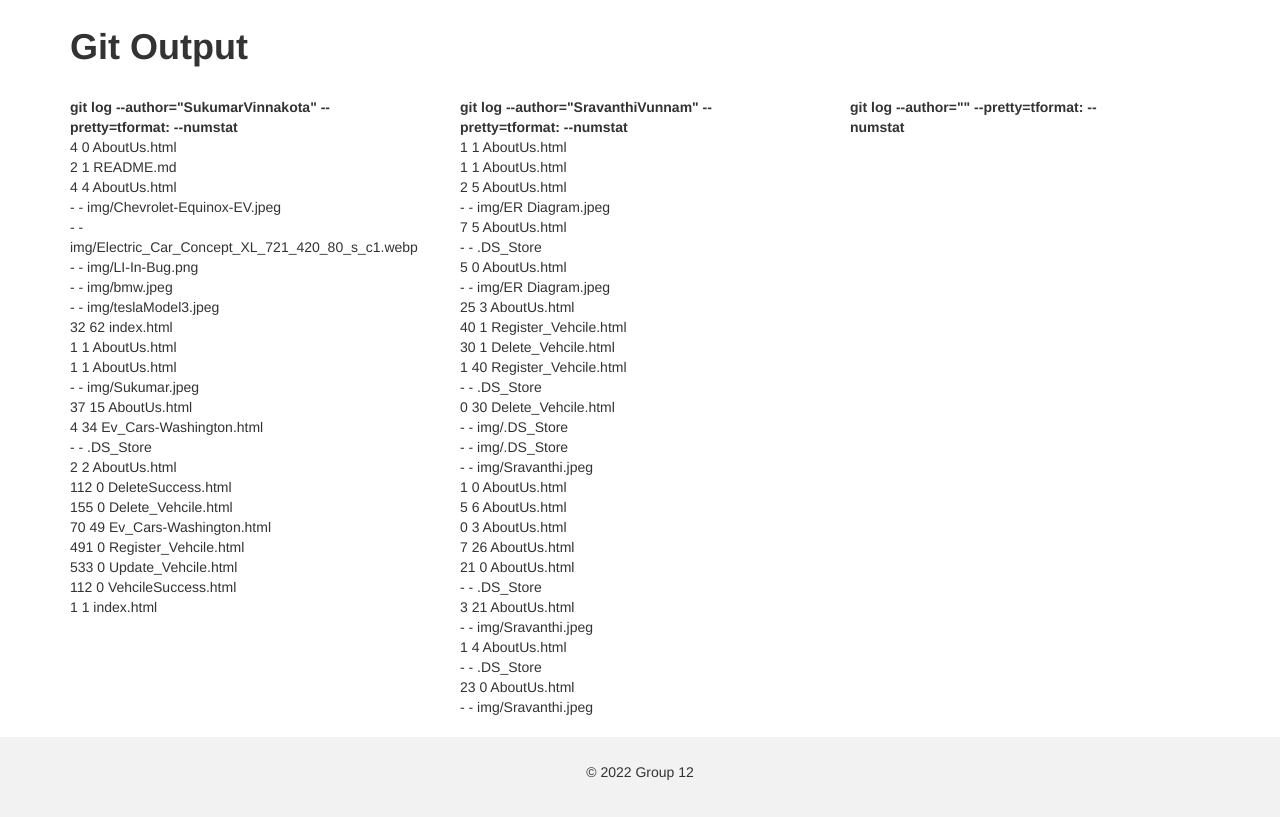
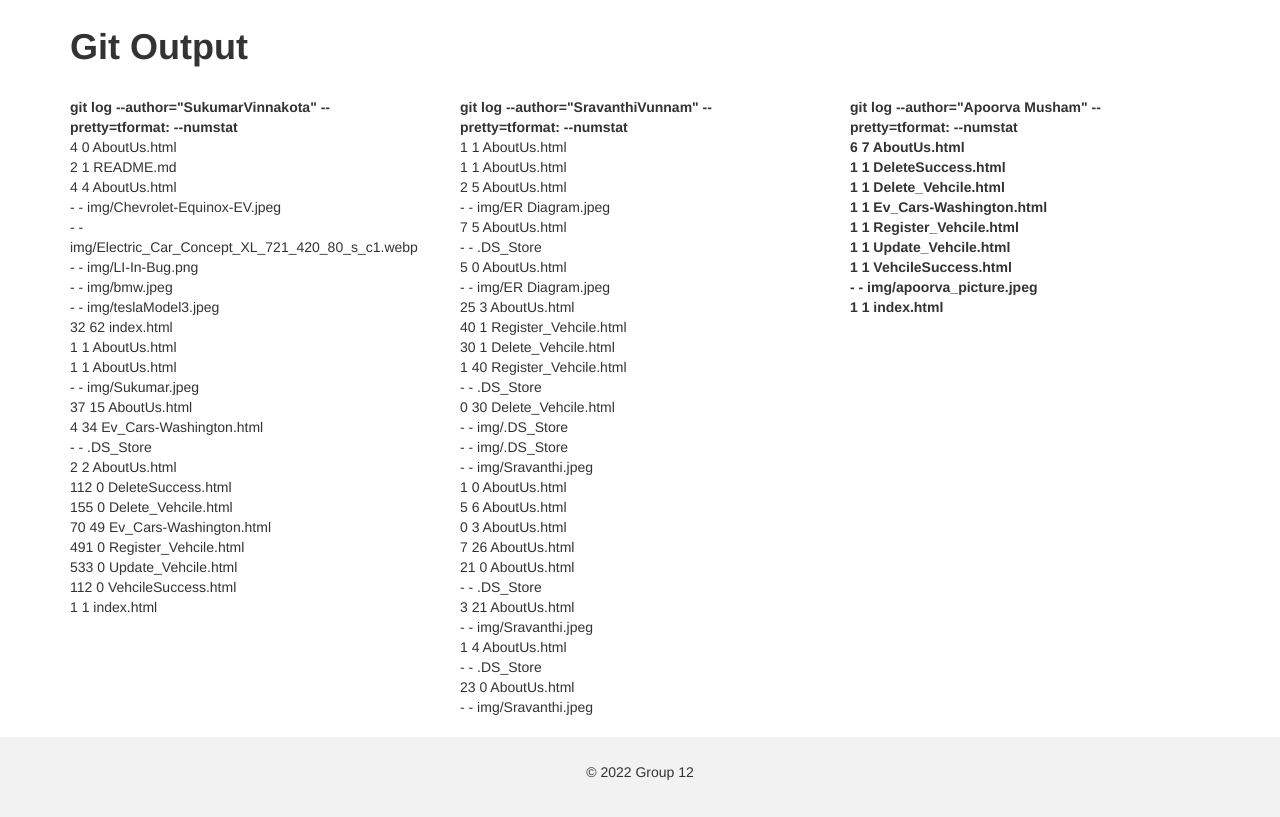
Before and after one commit to SukumarVinnakota/WebLookAndFeel, a plain HTML site: page AboutUs.html in a window 1280 px wide. Shown: the part 1139-1956 px from the top of the page. Drawn offline with nearby package versions, Linux system fonts and the light colour scheme.

Commit message:
changes in about us page

```diff
--- a/AboutUs.html
+++ b/AboutUs.html
@@ -208,7 +208,16 @@
             </div>
             <div class="col-sm-1"></div>
             <div class="col-sm-3">
-                <b> git log --author="" --pretty=tformat: --numstat<br></b>
+                <b> git log --author="Apoorva Musham" --pretty=tformat: --numstat<br>
+                    6       7       AboutUs.html<br>
+                    1       1       DeleteSuccess.html<br>
+                    1       1       Delete_Vehcile.html<br>
+                    1       1       Ev_Cars-Washington.html<br>
+                    1       1       Register_Vehcile.html<br>
+                    1       1       Update_Vehcile.html<br>
+                    1       1       VehcileSuccess.html<br>
+                    -       -       img/apoorva_picture.jpeg<br>
+                    1       1       index.html<br></b>
 
             </div>
         </div>
```
